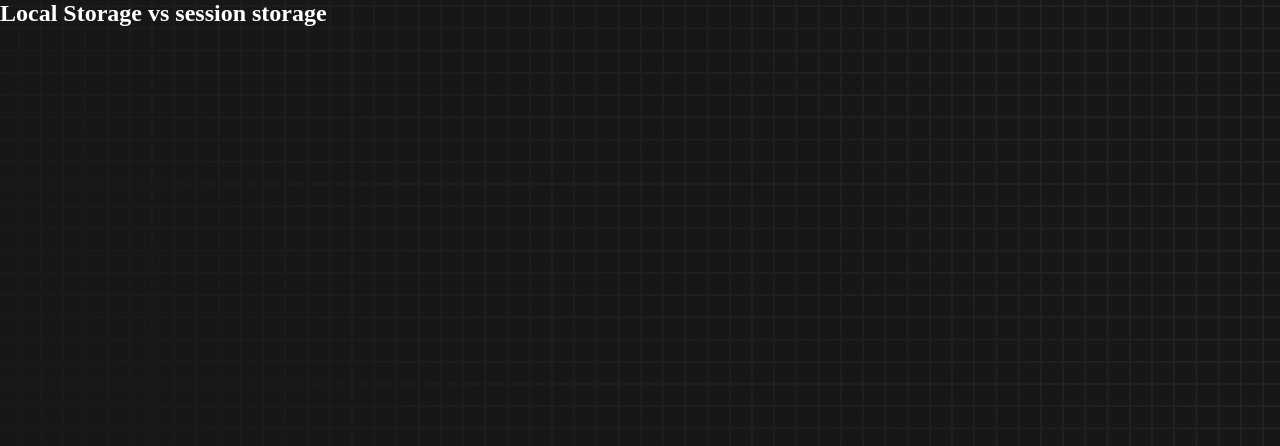
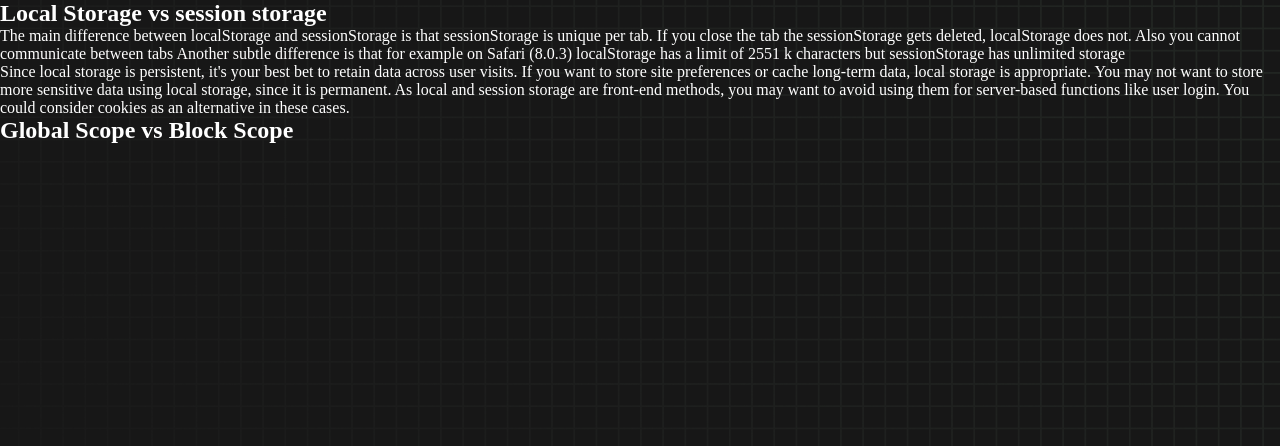
Before and after one commit to Tamannarahman13/assignment-7, a plain HTML site: page blog.html in a window 1280 px wide. Drawn offline with Linux system fonts and the light colour scheme.

Commit message:
first question added

```diff
--- a/blog.html
+++ b/blog.html
@@ -11,7 +11,18 @@
 
 <body class="blog">
     <h2>Local Storage vs session storage</h2>
+    <p>The main difference between localStorage and sessionStorage is that sessionStorage is unique per tab. If you
+        close the tab the sessionStorage gets deleted, localStorage does not. Also you cannot communicate between tabs
+        Another subtle difference is that for example on Safari (8.0.3) localStorage has a limit of 2551 k characters
+        but sessionStorage has unlimited storage</p>
+    <p>Since local storage is persistent, it's your best bet to retain data across user visits. If you want to store
+        site preferences or cache long-term data, local storage is appropriate. You may not want to store more sensitive
+        data using local storage, since it is permanent.
 
+        As local and session storage are front-end methods, you may want to avoid using them for server-based functions
+        like user login. You could consider cookies as an alternative in these cases.</p>
+
+    <h2>Global Scope vs Block Scope</h2>
 </body>
 
 </html>
```
